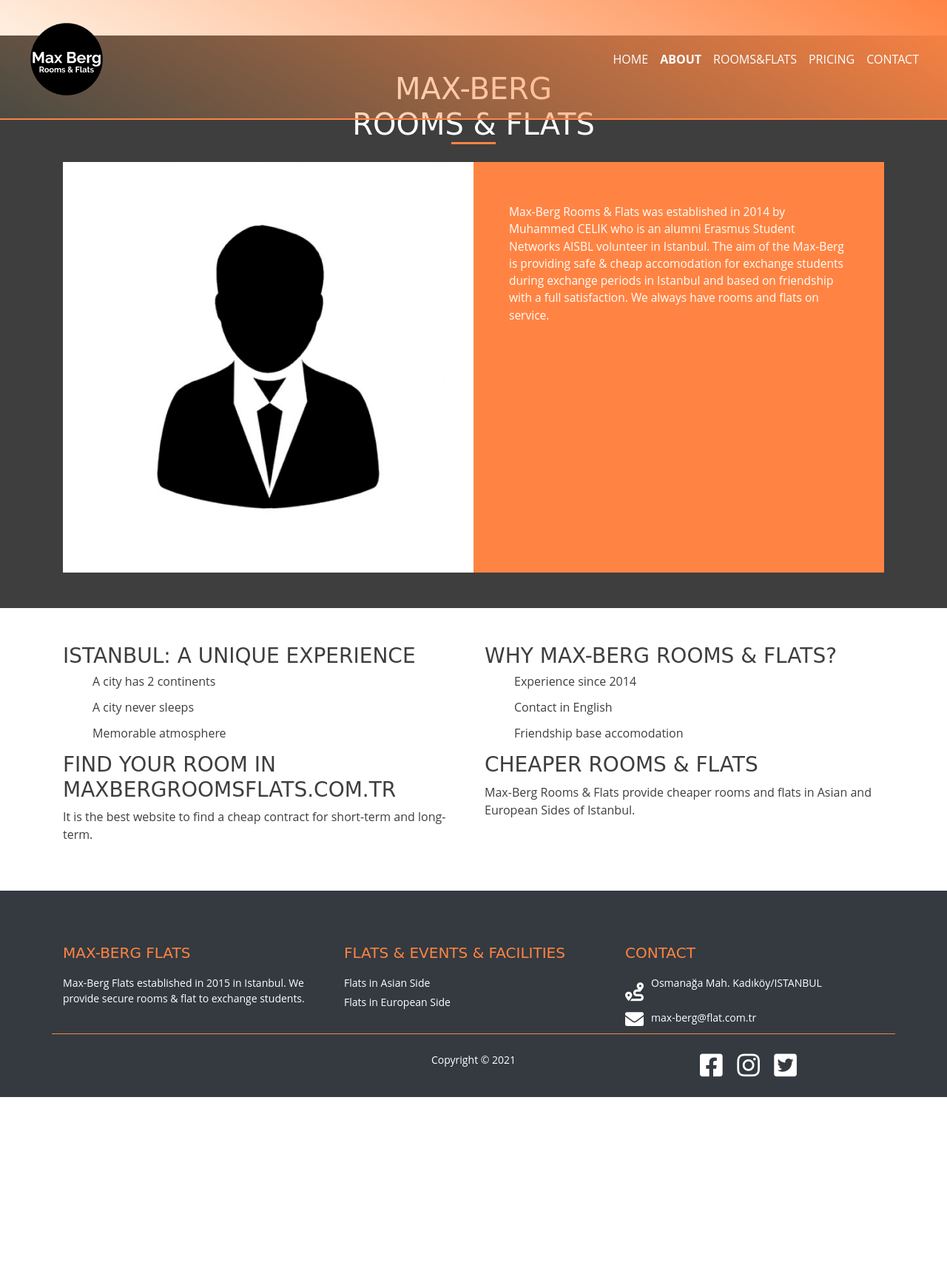
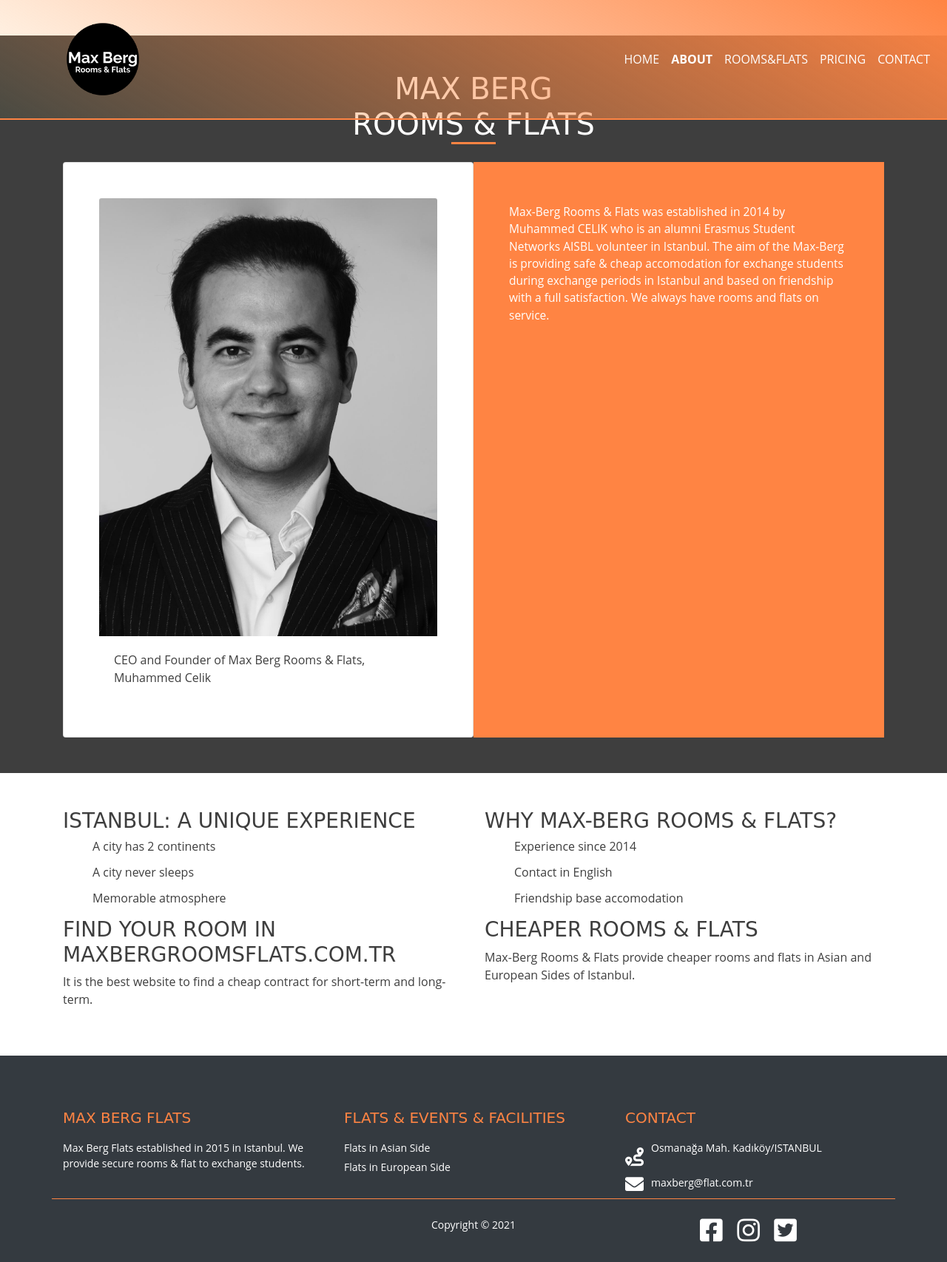
Before and after one commit to itiscelik/max-berg-rooms-flats, a plain HTML site: page about.html in a window 1280 px wide. Shown: the whole page at 74% size. Before the commit the page ends 1483 px from the top, so only its background shows below. Drawn offline with nearby package versions, Linux system fonts and the light colour scheme; a script that the page names is missing.

Commit message:
design has been improved

```diff
--- a/about.html
+++ b/about.html
@@ -15,12 +15,14 @@
 
 <body>
     <!-- NAVBAR AREA -->
-    <nav class="navbar navbar-expand-lg fixed-top">
-        <div class="container-fluid">
-            <div class="collapse navbar-collapse" id="navbarNavDropdown">
-                <a class="navbar-brand" href="index.html">
+    <nav class="navbar navbar-expand-lg fixed-top mb-5">
+        <a class="navbar-brand ml-5" href="index.html"><a class="navbar-brand" href="index.html">
             <img src="img/logo.png" width="120" height="120" style="float:left;">
-                </a>
+        </a></a>
+        <button class="navbar-toggler" type="button" data-toggle="collapse" data-target="#navbarSupportedContent" aria-controls="navbarSupportedContent" aria-expanded="false" aria-label="Toggle navigation">
+                <span class="navbar-toggler-icon"></span>
+        </button>
+        <div class="collapse navbar-collapse" id="navbarResponsive">
             <ul class="navbar-nav ml-auto">
                 <li class="nav-item active">
                     <a class="nav-link" href="index.html">Home</a>
@@ -38,7 +40,6 @@
                     <a class="nav-link" href="contact.html">Contact</a>
                 </li>
             </ul>
-            </div>
         </div>
     </nav>
 <!-- END NAVBAR -->
@@ -58,13 +59,18 @@
                 <div class="row text-center">
                     <div class="col-md-4 offset-md-4">
                         <div class="section-header">
-                            <h1 class="title text-white">Max-Berg Rooms & Flats</h1>
+                            <h1 class="title text-white">Max Berg Rooms & Flats</h1>
                         </div>
                     </div>
                 </div>
                 <div class="row justify-content-center no-gutters mb-5 mt-3 mb-lg-0">
                     <div class="col-lg-6">
-                        <img class="img-fluid" src="img/person1.jpg">
+                        <div class="card pt-5 pr-5 pb-5 pl-5">
+                            <img src="img/person1.jpeg" class="card-img-top" alt="Founder">
+                            <div class="card-body">
+                              <p class="card-text">CEO and Founder of Max Berg Rooms & Flats, Muhammed Celik</p>
+                            </div>
+                          </div>
                     </div>
                     <div class="col-lg-6">
                         <div class="bg-main text-center h-100 about">
@@ -127,8 +133,8 @@
         <div class="container pt-4">
             <div class="row footerRow">
                 <div class="col-lg-4 col-md-6 text-white">
-                    <h4>Max-Berg Flats</h4>
-                    <p>Max-Berg Flats established in 2015 in Istanbul. We provide secure rooms & flat to exchange students.</p>
+                    <h4>Max Berg Flats</h4>
+                    <p>Max Berg Flats established in 2015 in Istanbul. We provide secure rooms & flat to exchange students.</p>
                 </div>
                 <div class="col-lg-4 col-md-6 text-white">
                     <h4>Flats & Events & Facilities</h4>
@@ -145,7 +151,7 @@
                     <h4>Contact</h4>
                     <i class="fas fa-route"></i>
                     <p class="text-left">Osmanağa Mah. Kadıköy/ISTANBUL</p>
-                    <i class="fas fa-envelope"></i><a href="mailto:max-berg@flat.com.tr">max-berg@flat.com.tr</a>
+                    <i class="fas fa-envelope"></i><a href="mailto:max-berg@flat.com.tr">maxberg@flat.com.tr</a>
                 </div>
             </div>
             <div class="row p-4">
```
Also changed, not shown: contact.html (+10 -9 lines), flats.html (+10 -9 lines), index.html (+3 -4 lines), pricing.html (+11 -10 lines), img/person1.jpeg (added). Lines whose indentation alone changed are shown as unchanged.
